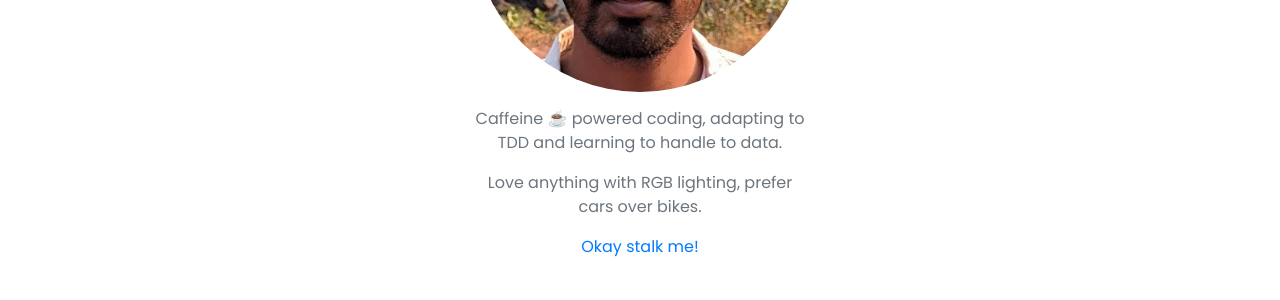
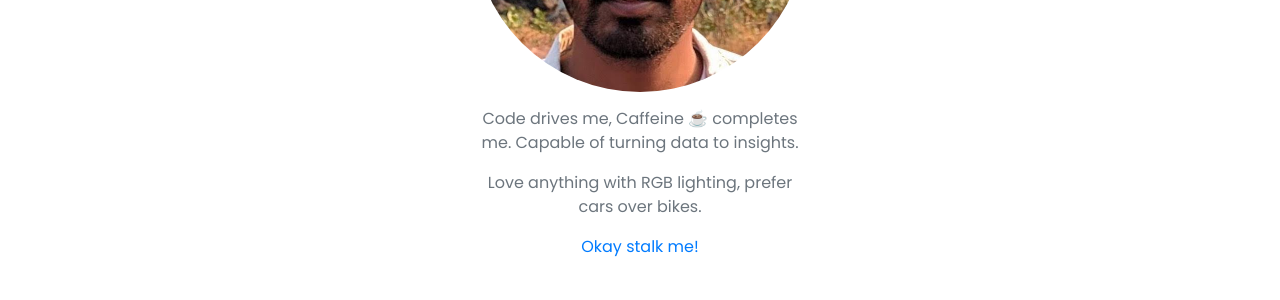
Before and after one commit to sabya14/sabya14, a Jekyll site: the page built from pages/index.md, in a window 1280 px wide. Shown: the part 404-704 px from the top of the page. Built offline with Jekyll 4.4.1, drawn with Linux system fonts in a browser that asks for light colours; nearby versions of some CDN libraries; emoji names are drawn with the system emoji font.

Commit message:
Changed Bio

```diff
--- a/_config.yml
+++ b/_config.yml
@@ -1,8 +1,8 @@
 ### Site Settings ###
 title               : neel_code
 description         : >-
-                      Caffeine :coffee: powered coding,
-                      adapting to TDD and learning to handle to data.
+                      Code drives me, Caffeine :coffee: completes me.
+                      Capable of turning data to insights.
 baseurl             : ""                     # Change to empty quotes if you are hosting your site at <your-username>.github.io directly
 repository          : sabya14/sabya14     # Change to <your-username>/<your-username>.github.io (or remove it if you don't need remote projects)
 
```
